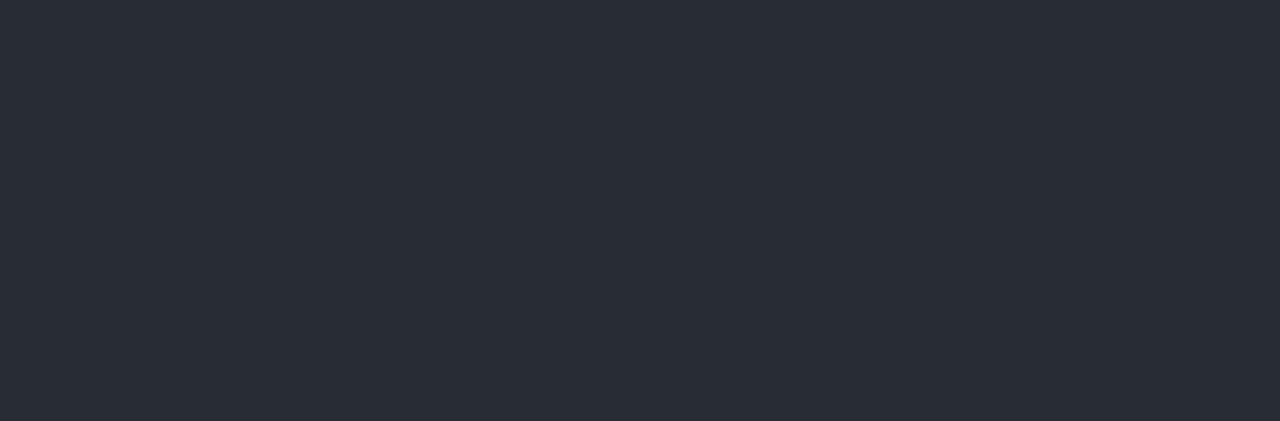
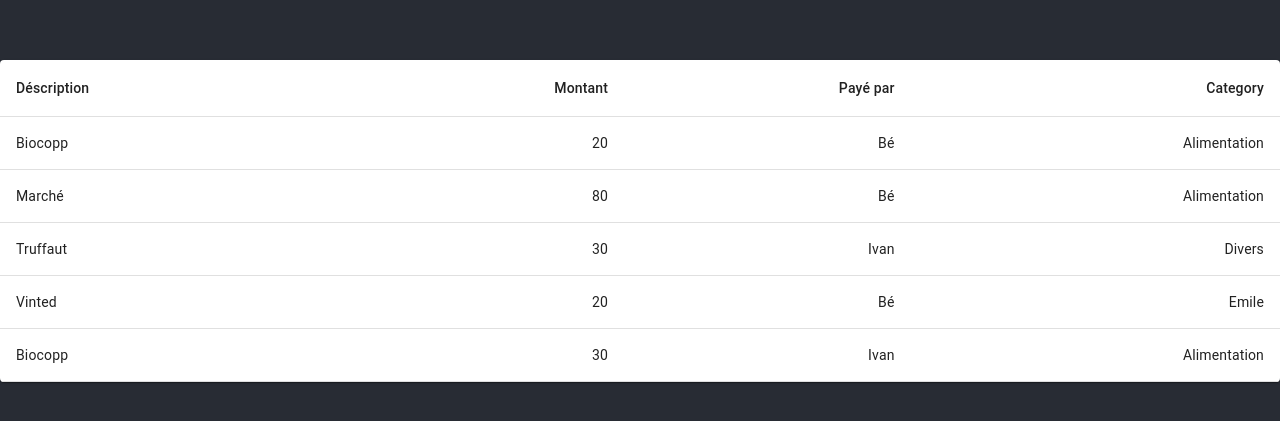
Before and after one commit to ivangorobenko/home-accounting, a React (Create React App) app: page /expensestable in a window 1280 px wide. Shown: the part 191-612 px from the top of the page. Built offline with nearby package versions, Linux system fonts and the light colour scheme.

Commit message:
Ajout du tableau de dépense version 0

```diff
--- a/src/Routes.js
+++ b/src/Routes.js
@@ -3,6 +3,7 @@ import {BrowserRouter as Router} from "react-router-dom";
 import Login from "./components/Login";
 import ExpensesForm from "./components/ExpensesForm";
 import AppliedRoute from "./components/AppliedRoute";
+import ExpensesTable from "./components/ExpensesTable";
 
 export default ({ childProps }) =>
 
@@ -10,4 +11,5 @@ export default ({ childProps }) =>
         <AppliedRoute path='/' exact component={Login} props={childProps}/>
         <AppliedRoute path='/login' exact component={Login} props={childProps}/>
         <AppliedRoute path='/expensesform' exact component={ExpensesForm} props={childProps}/>
+        <AppliedRoute path='/expensestable' exact component={ExpensesTable} props={childProps}/>
     </Router>
--- /dev/null
+++ b/src/components/ExpensesTable.js
@@ -0,0 +1,62 @@
+import React from 'react';
+import { makeStyles } from '@material-ui/core/styles';
+import Table from '@material-ui/core/Table';
+import TableBody from '@material-ui/core/TableBody';
+import TableCell from '@material-ui/core/TableCell';
+import TableHead from '@material-ui/core/TableHead';
+import TableRow from '@material-ui/core/TableRow';
+import Paper from '@material-ui/core/Paper';
+
+const useStyles = makeStyles(theme => ({
+    root: {
+        width: '100%',
+        marginTop: theme.spacing(3),
+        overflowX: 'auto',
+    },
+    table: {
+        minWidth: 650,
+    },
+}));
+
+function createData(description, amount, payer,category) {
+    return { description, amount, payer,category};
+}
+
+const rows = [
+    createData('Biocopp', 20.0, "Bé", "Alimentation"),
+    createData('Marché', 80.0, "Bé","Alimentation"),
+    createData('Truffaut', 30.0, "Ivan", "Divers"),
+    createData('Vinted', 20.0, "Bé","Emile"),
+    createData('Biocopp', 30.0, "Ivan","Alimentation"),
+];
+
+export default function ExpensesTable() {
+    const classes = useStyles();
+
+    return (
+        <Paper className={classes.root}>
+            <Table className={classes.table}>
+                <TableHead>
+                    <TableRow>
+                        <TableCell>Déscription</TableCell>
+                        <TableCell align="right">Montant</TableCell>
+                        <TableCell align="right">Payé par</TableCell>
+                        <TableCell align="right">Category</TableCell>
+                    </TableRow>
+                </TableHead>
+                <TableBody>
+                    {rows.map(row => (
+                        <TableRow key={row.description}>
+                            <TableCell component="th" scope="row">
+                                {row.description}
+                            </TableCell>
+                            <TableCell align="right">{row.amount}</TableCell>
+                            <TableCell align="right">{row.payer}</TableCell>
+                            <TableCell align="right">{row.category}</TableCell>
+                        </TableRow>
+                    ))}
+                </TableBody>
+            </Table>
+        </Paper>
+    );
+}
```
